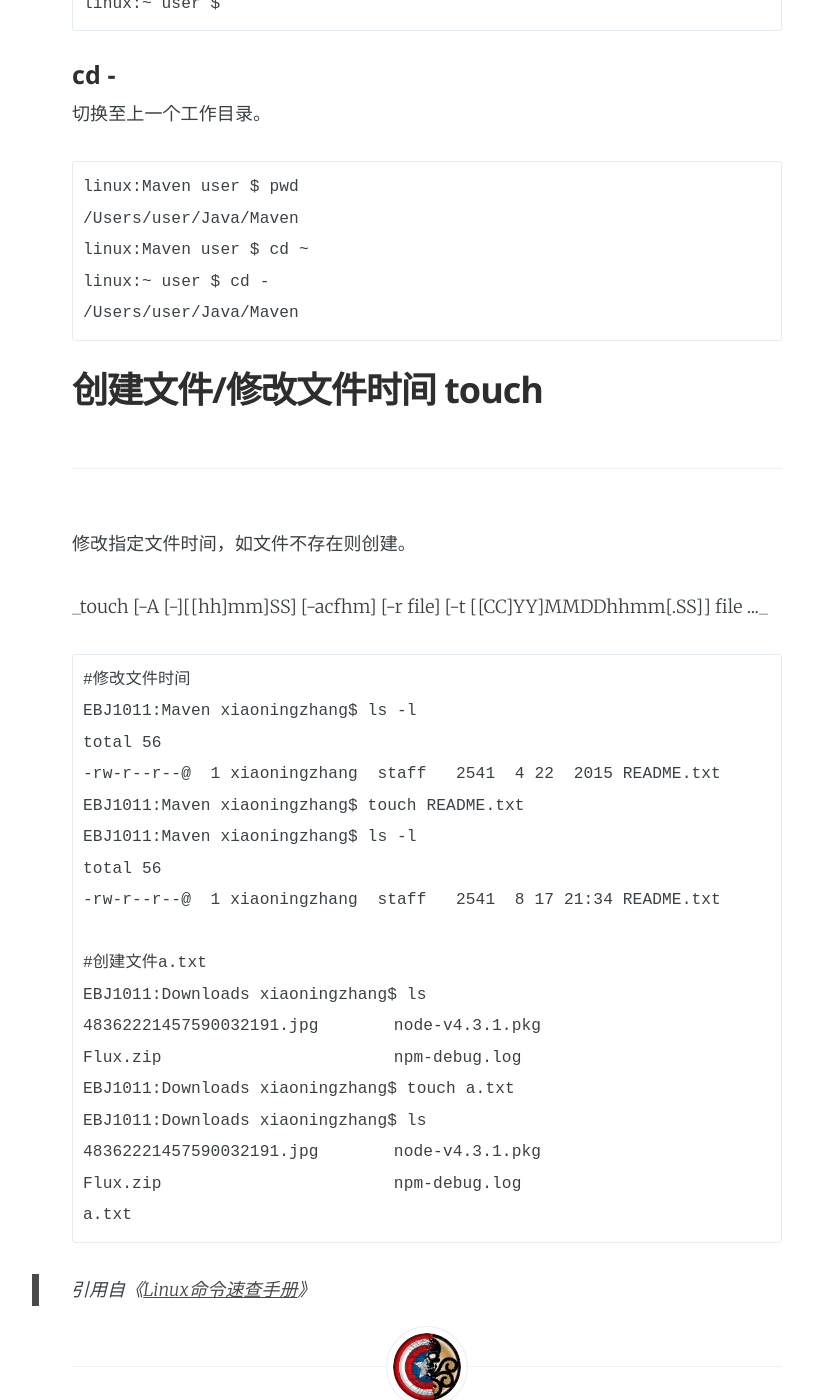
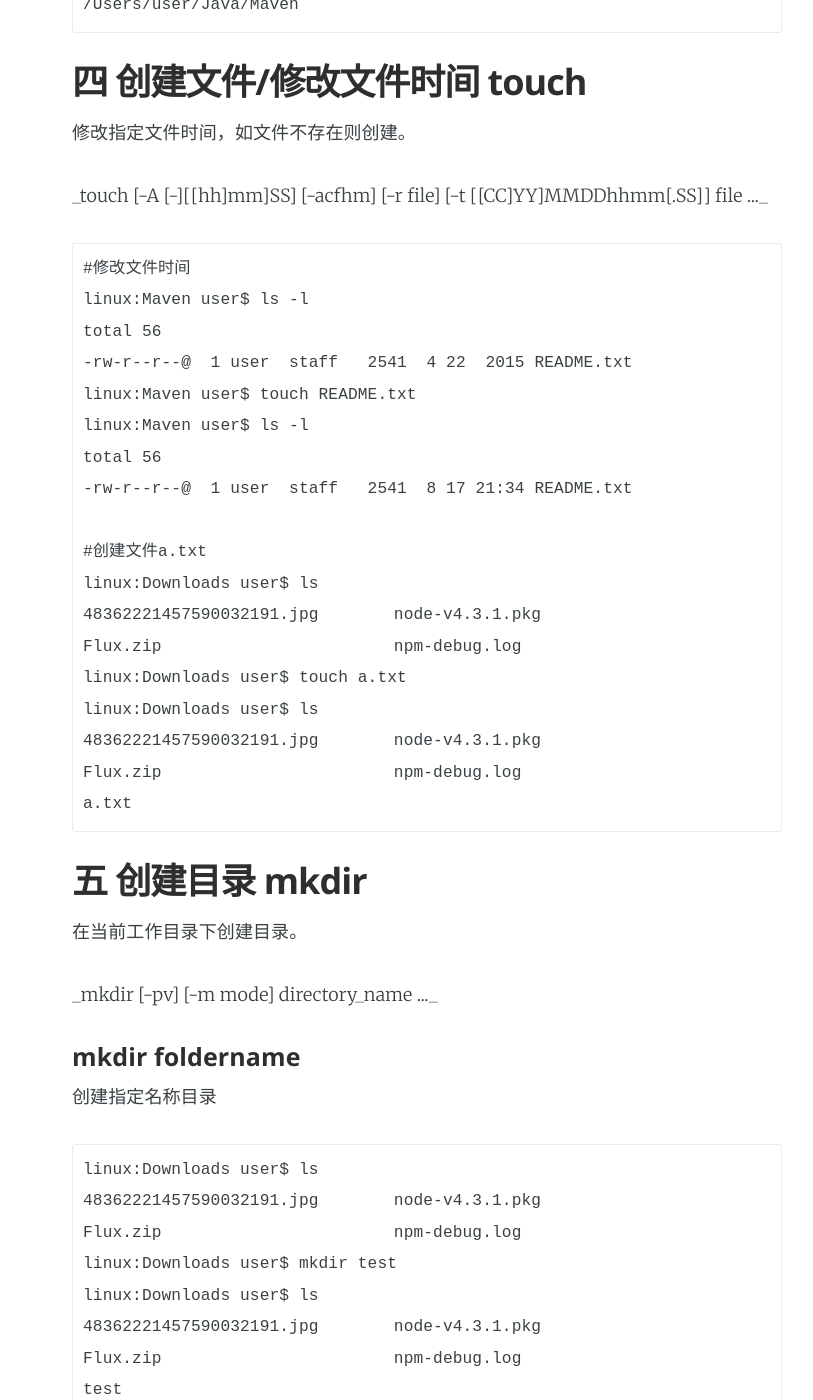
Before and after one commit to jackzhangpython/jackzhangpython.github.io, a Jekyll site: the page built from _posts/2016-08-07-linux-command-operate-file.markdown, in a window 1280 px wide and 1400 px high, scrolled down 5256 px. Shown: the whole window, without its empty margins (213-1026 px from the left). Built offline with Jekyll 4.4.1, drawn with Linux system fonts in a browser that asks for light colours; Markdown is read by kramdown in place of the engine named in the settings; some of the changed text lies outside the part shown.

Commit message:
Update - mkdir done

```diff
--- a/_posts/2016-08-07-linux-command-operate-file.markdown
+++ b/_posts/2016-08-07-linux-command-operate-file.markdown
@@ -8,7 +8,6 @@
 在Linux系统中，**_一切皆文件_**。想要愉快的使用Linux系统，操作文件的命令系列是必备技能之一。
 
 ##一 列出目录 ls
----
 列出目录/子目录中文件，使用次数最多的命令之一，默认按字母排序。
 <p>_ls [OPTION]... [FILE]..._</p>
 
@@ -117,7 +116,6 @@
 	-rw-r--r--@  1 user  staff   176M  2 21 15:57 webstorm.dmg
 
 ##二 显示路径 pwd
----
 显示当前所在工作目录绝对路径
 <p>_pwd [-L | -P]_</p>
 
@@ -125,7 +123,6 @@
 	/Users/user/File/ning
 
 ##三 切换目录 cd
----
 切换到指定工作目录，使用次数最多的命令之一
 <p>_cd [-options] [args ...]_</p>
 
@@ -155,28 +152,59 @@
 	linux:~ user $ cd -
 	/Users/user/Java/Maven
 
-## 创建文件/修改文件时间 touch
----
+## 四 创建文件/修改文件时间 touch
 修改指定文件时间，如文件不存在则创建。
 <p>_touch [-A [-][[hh]mm]SS] [-acfhm] [-r file] [-t [[CC]YY]MMDDhhmm[.SS]] file ..._</p>
 
 	#修改文件时间
-	EBJ1011:Maven xiaoningzhang$ ls -l
+	linux:Maven user$ ls -l
 	total 56
-	-rw-r--r--@  1 xiaoningzhang  staff   2541  4 22  2015 README.txt
-	EBJ1011:Maven xiaoningzhang$ touch README.txt
-	EBJ1011:Maven xiaoningzhang$ ls -l
+	-rw-r--r--@  1 user  staff   2541  4 22  2015 README.txt
+	linux:Maven user$ touch README.txt
+	linux:Maven user$ ls -l
 	total 56
-	-rw-r--r--@  1 xiaoningzhang  staff   2541  8 17 21:34 README.txt
+	-rw-r--r--@  1 user  staff   2541  8 17 21:34 README.txt
 
 	#创建文件a.txt
-	EBJ1011:Downloads xiaoningzhang$ ls
+	linux:Downloads user$ ls
 	48362221457590032191.jpg	node-v4.3.1.pkg
 	Flux.zip			npm-debug.log
-	EBJ1011:Downloads xiaoningzhang$ touch a.txt
-	EBJ1011:Downloads xiaoningzhang$ ls
+	linux:Downloads user$ touch a.txt
+	linux:Downloads user$ ls
 	48362221457590032191.jpg	node-v4.3.1.pkg
 	Flux.zip			npm-debug.log
 	a.txt
 
+## 五 创建目录 mkdir
+在当前工作目录下创建目录。
+<p>_mkdir [-pv] [-m mode] directory_name ..._</p>
+
+#### mkdir foldername
+创建指定名称目录
+
+	linux:Downloads user$ ls
+	48362221457590032191.jpg	node-v4.3.1.pkg
+	Flux.zip			npm-debug.log
+	linux:Downloads user$ mkdir test
+	linux:Downloads user$ ls
+	48362221457590032191.jpg	node-v4.3.1.pkg
+	Flux.zip			npm-debug.log
+	test
+
+#### mkdir path
+为指定路径逐级创建目录
+
+	linux:test user$ ls
+	linux:test user$ mkdir -p downloads/game/wow
+	linux:test user$ ls -R
+	downloads
+
+	./downloads:
+	game
+
+	./downloads/game:
+	wow
+
+	./downloads/game/wow:
+
 > 引用自《[Linux命令速查手册](https://book.douban.com/subject/4046184/ "豆瓣读书")》
```
